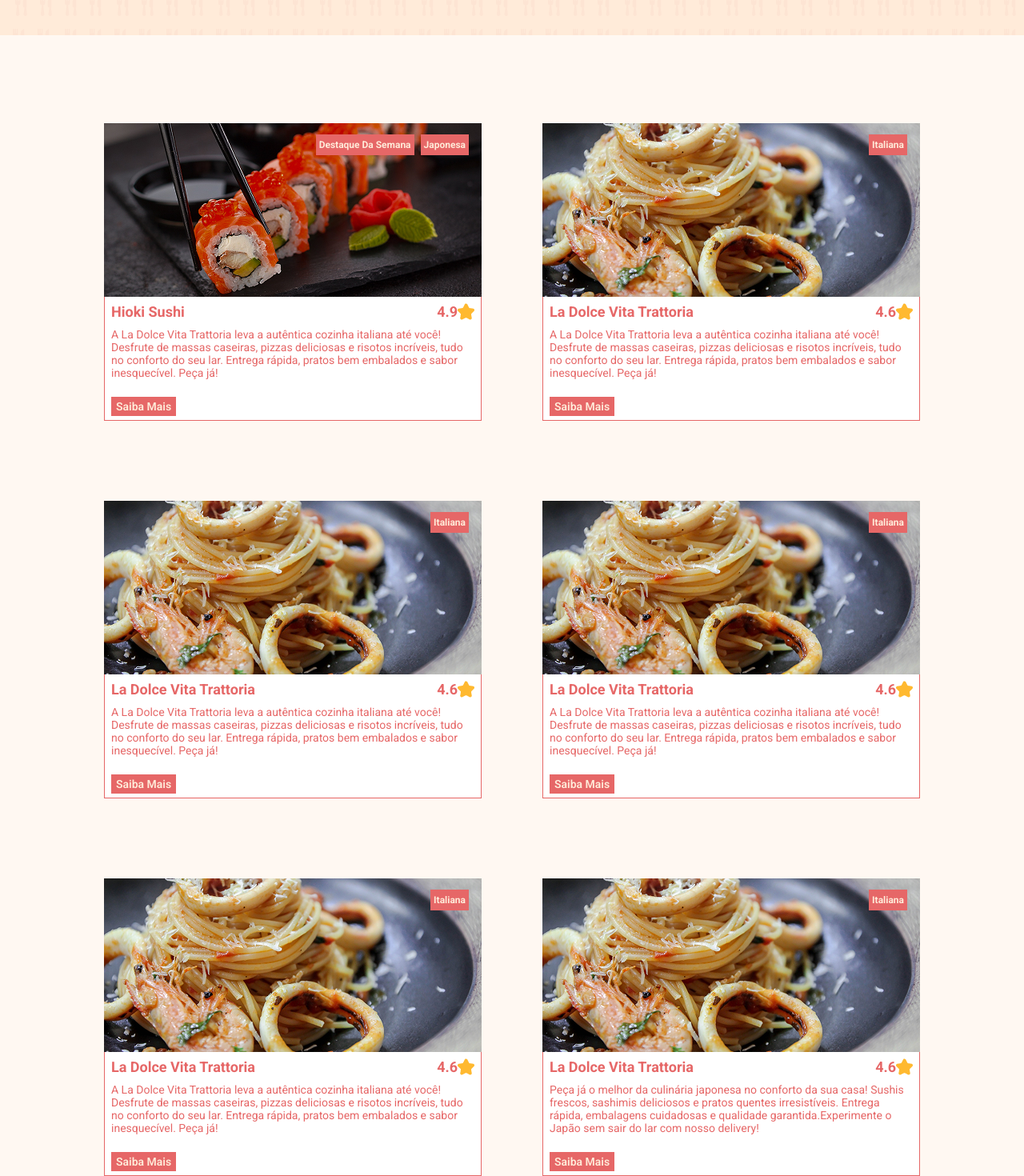
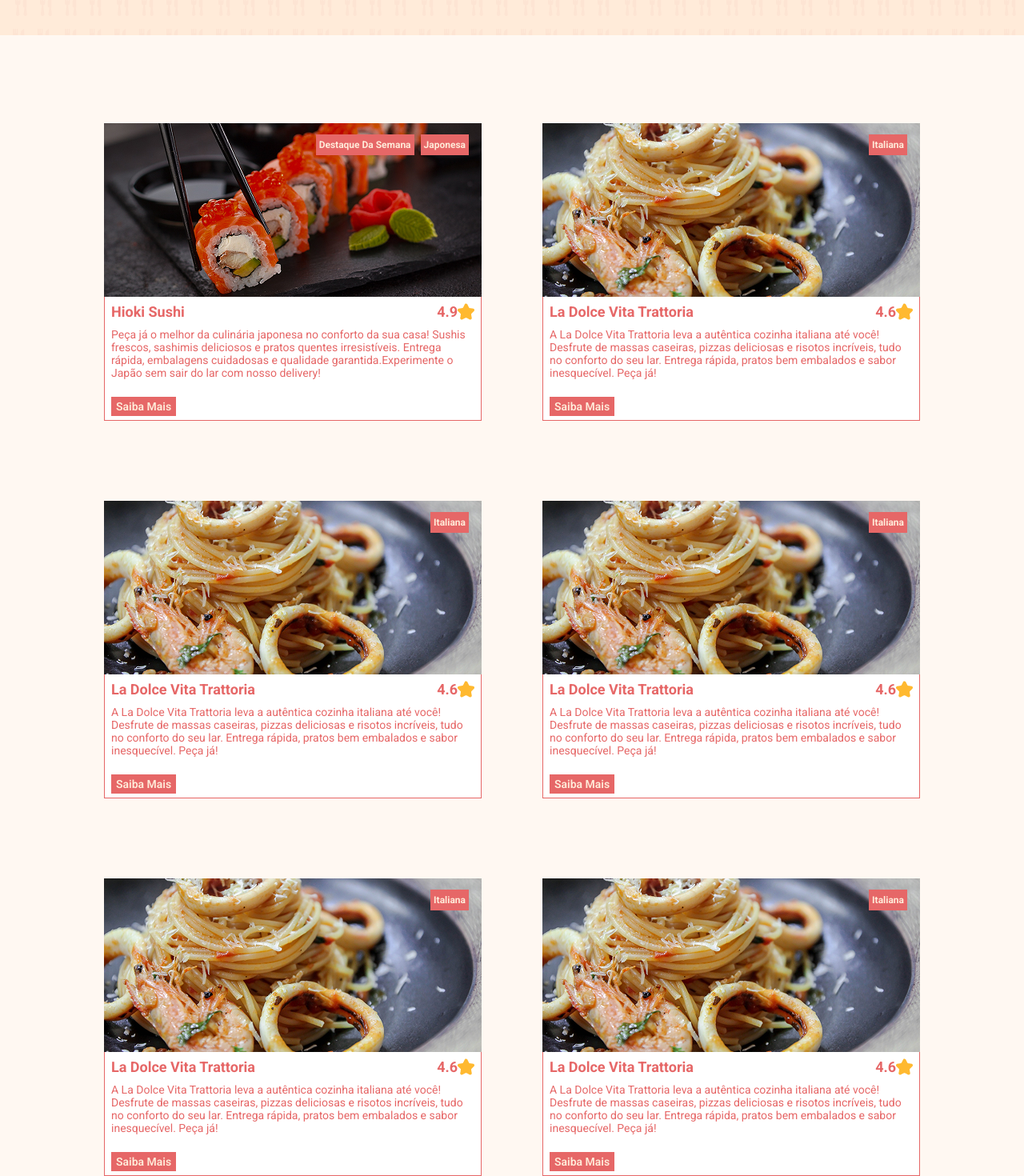
Before and after one commit to GilsonGarciaJunior/Projeto_Oficial_6, a React (Create React App) app: page / in a window 1280 px wide. Shown: the part 340-1810 px from the top of the page at 80% size. Built offline with nearby package versions, Linux system fonts and the light colour scheme.

Commit message:
parte 1 (5)

```diff
--- /dev/null
+++ b/src/components/RestauranteList/RestauranteItems/index.tsx
@@ -0,0 +1,42 @@
+import RestauranteCard from '../../../models/CardRestaurante'
+import { RestauranteDescription, Restaurante, RestauranteTag, Tag, TagInfo, Title, Nota } from "../styles"
+import { ButtonLink } from "../../Buttons/styles"
+import NotaImg from "../../../assets/estrela.png"
+
+type Props = {
+    restaurante: RestauranteCard
+}
+
+const CardRestaurante = ({ restaurante }: Props) => {
+    return (
+        <Restaurante>
+            <RestauranteTag>
+                <img
+                src={restaurante.foto}
+                alt={restaurante.titulo}
+                />
+                <TagInfo>
+                    {restaurante.destaque && (
+                        <Tag>{restaurante.destaque}</Tag>
+                    )}
+                    <Tag>{restaurante.categoria}</Tag>
+                </TagInfo>
+            </RestauranteTag>
+            <RestauranteDescription>
+                <Title>
+                    <h1>{restaurante.titulo}</h1>
+                    <Nota>
+                        <h1>{restaurante.nota}</h1>
+                        <img src={NotaImg} alt="" />
+                    </Nota>
+                </Title>
+                <p>{restaurante.descricao}</p>
+                <ButtonLink to="/Perfil">
+                Saiba Mais
+                </ButtonLink>
+            </RestauranteDescription>
+        </Restaurante>
+    )
+}
+
+export default CardRestaurante
--- a/src/components/RestauranteList/index.tsx
+++ b/src/components/RestauranteList/index.tsx
@@ -1,129 +1,73 @@
-import { RestauranteContainer, RestauranteDescription, Restaurante, RestauranteListagem, RestauranteInfo, RestauranteTag, Tag, TagInfo, Title, Nota } from "./styles"
-import { ButtonLink } from "../Buttons/styles"
+import { RestauranteContainer, RestauranteListagem, RestauranteInfo } from "./styles"
 import RestauranteJapImg from "../../assets/RestauranteJapao.jpg"
 import RestauranteItalianoImg from "../../assets/RestauranteItaliano.png"
-import NotaImg from "../../assets/estrela.png"
+import RestauranteItems from "./RestauranteItems"
+import RestauranteCard from "../../models/CardRestaurante"
+
+const Restaurantes: RestauranteCard[] = [
+    {
+        id: 1,
+        titulo: 'Hioki Sushi',
+        categoria: 'Japonesa',
+        descricao: 'Peça já o melhor da culinária japonesa no conforto da sua casa! Sushis frescos, sashimis deliciosos e pratos quentes irresistíveis. Entrega rápida, embalagens cuidadosas e qualidade garantida.Experimente o Japão sem sair do lar com nosso delivery!',
+        foto: RestauranteJapImg,
+        nota: 4.9,
+        destaque: 'Destaque da Semana'
+    },
+    {
+        id: 2,
+        titulo: 'La Dolce Vita Trattoria',
+        categoria: 'Italiana',
+        descricao: 'A La Dolce Vita Trattoria leva a autêntica cozinha italiana até você! Desfrute de massas caseiras, pizzas deliciosas e risotos incríveis, tudo no conforto do seu lar. Entrega rápida, pratos bem embalados e sabor inesquecível. Peça já!',
+        foto: RestauranteItalianoImg,
+        nota: 4.6
+    },
+    {
+        id: 3,
+        titulo: 'La Dolce Vita Trattoria',
+        categoria: 'Italiana',
+        descricao: 'A La Dolce Vita Trattoria leva a autêntica cozinha italiana até você! Desfrute de massas caseiras, pizzas deliciosas e risotos incríveis, tudo no conforto do seu lar. Entrega rápida, pratos bem embalados e sabor inesquecível. Peça já!',
+        foto: RestauranteItalianoImg,
+        nota: 4.6
+    },
+    {
+        id: 4,
+        titulo: 'La Dolce Vita Trattoria',
+        categoria: 'Italiana',
+        descricao: 'A La Dolce Vita Trattoria leva a autêntica cozinha italiana até você! Desfrute de massas caseiras, pizzas deliciosas e risotos incríveis, tudo no conforto do seu lar. Entrega rápida, pratos bem embalados e sabor inesquecível. Peça já!',
+        foto: RestauranteItalianoImg,
+        nota: 4.6
+    },
+    {
+        id: 5,
+        titulo: 'La Dolce Vita Trattoria',
+        categoria: 'Italiana',
+        descricao: 'A La Dolce Vita Trattoria leva a autêntica cozinha italiana até você! Desfrute de massas caseiras, pizzas deliciosas e risotos incríveis, tudo no conforto do seu lar. Entrega rápida, pratos bem embalados e sabor inesquecível. Peça já!',
+        foto: RestauranteItalianoImg,
+        nota: 4.6
+    },
+    {
+        id: 6,
+        titulo: 'La Dolce Vita Trattoria',
+        categoria: 'Italiana',
+        descricao: 'A La Dolce Vita Trattoria leva a autêntica cozinha italiana até você! Desfrute de massas caseiras, pizzas deliciosas e risotos incríveis, tudo no conforto do seu lar. Entrega rápida, pratos bem embalados e sabor inesquecível. Peça já!',
+        foto: RestauranteItalianoImg,
+        nota: 4.6
+    },
+]
+
 
 const RestauranteList = () => {
     return (
         <RestauranteContainer className="container">
             <RestauranteInfo>
                 <RestauranteListagem>
-                    <Restaurante>
-                        <RestauranteTag>
-                            <img src={RestauranteJapImg} alt="Foto do Restaurante" />
-                            <TagInfo>
-                                <Tag>Destaque da Semana</Tag>
-                                <Tag>Japonesa</Tag>
-                            </TagInfo>
-                        </RestauranteTag>
-                        <RestauranteDescription>
-                            <Title>
-                                <h1>Hioki Sushi</h1>
-                                <Nota>
-                                    <h1>4.9</h1>
-                                    <img src={NotaImg} alt="" />
-                                </Nota>
-                            </Title>
-                            <p>A La Dolce Vita Trattoria leva a autêntica cozinha italiana até você! Desfrute de massas caseiras, pizzas deliciosas e risotos incríveis, tudo no conforto do seu lar. Entrega rápida, pratos bem embalados e sabor inesquecível. Peça já!</p>
-                            <ButtonLink to={'/Perfil'}>Saiba Mais</ButtonLink>
-                        </RestauranteDescription>
-                    </Restaurante>
-                    <Restaurante>
-                        <RestauranteTag>
-                            <img src={RestauranteItalianoImg} alt="Foto do Restaurante" />
-                            <TagInfo>
-                                <Tag>Italiana</Tag>
-                            </TagInfo>
-                        </RestauranteTag>
-                        <RestauranteDescription>
-                            <Title>
-                                <h1>La Dolce Vita Trattoria</h1>
-                                <Nota>
-                                    <h1>4.6</h1>
-                                    <img src={NotaImg} alt="" />
-                                </Nota>
-                            </Title>
-                            <p>A La Dolce Vita Trattoria leva a autêntica cozinha italiana até você! Desfrute de massas caseiras, pizzas deliciosas e risotos incríveis, tudo no conforto do seu lar. Entrega rápida, pratos bem embalados e sabor inesquecível. Peça já!</p>
-                            <ButtonLink to={'/Perfil'}>Saiba Mais</ButtonLink>
-                        </RestauranteDescription>
-                    </Restaurante>
-                    <Restaurante>
-                        <RestauranteTag>
-                            <img src={RestauranteItalianoImg} alt="Foto do Restaurante" />
-                            <TagInfo>
-                                <Tag>Italiana</Tag>
-                            </TagInfo>
-                        </RestauranteTag>
-                        <RestauranteDescription>
-                            <Title>
-                                <h1>La Dolce Vita Trattoria</h1>
-                                <Nota>
-                                    <h1>4.6</h1>
-                                    <img src={NotaImg} alt="" />
-                                </Nota>
-                            </Title>
-                            <p>A La Dolce Vita Trattoria leva a autêntica cozinha italiana até você! Desfrute de massas caseiras, pizzas deliciosas e risotos incríveis, tudo no conforto do seu lar. Entrega rápida, pratos bem embalados e sabor inesquecível. Peça já!</p>
-                            <ButtonLink to={'/Perfil'}>Saiba Mais</ButtonLink>
-                        </RestauranteDescription>
-                    </Restaurante>
-                    <Restaurante>
-                        <RestauranteTag>
-                            <img src={RestauranteItalianoImg} alt="Foto do Restaurante" />
-                            <TagInfo>
-                                <Tag>Italiana</Tag>
-                            </TagInfo>
-                        </RestauranteTag>
-                        <RestauranteDescription>
-                            <Title>
-                                <h1>La Dolce Vita Trattoria</h1>
-                                <Nota>
-                                    <h1>4.6</h1>
-                                    <img src={NotaImg} alt="" />
-                                </Nota>
-                            </Title>
-                            <p>A La Dolce Vita Trattoria leva a autêntica cozinha italiana até você! Desfrute de massas caseiras, pizzas deliciosas e risotos incríveis, tudo no conforto do seu lar. Entrega rápida, pratos bem embalados e sabor inesquecível. Peça já!</p>
-                            <ButtonLink to={'/Perfil'}>Saiba Mais</ButtonLink>
-                        </RestauranteDescription>
-                    </Restaurante>
-                    <Restaurante>
-                        <RestauranteTag>
-                            <img src={RestauranteItalianoImg} alt="Foto do Restaurante" />
-                            <TagInfo>
-                                <Tag>Italiana</Tag>
-                            </TagInfo>
-                        </RestauranteTag>
-                        <RestauranteDescription>
-                            <Title>
-                                <h1>La Dolce Vita Trattoria</h1>
-                                <Nota>
-                                    <h1>4.6</h1>
-                                    <img src={NotaImg} alt="" />
-                                </Nota>
-                            </Title>
-                            <p>A La Dolce Vita Trattoria leva a autêntica cozinha italiana até você! Desfrute de massas caseiras, pizzas deliciosas e risotos incríveis, tudo no conforto do seu lar. Entrega rápida, pratos bem embalados e sabor inesquecível. Peça já!</p>
-                            <ButtonLink to={'/Perfil'}>Saiba Mais</ButtonLink>
-                        </RestauranteDescription>
-                    </Restaurante>
-                    <Restaurante>
-                        <RestauranteTag>
-                            <img src={RestauranteItalianoImg} alt="Foto do Restaurante" />
-                            <TagInfo>
-                                <Tag>Italiana</Tag>
-                            </TagInfo>
-                        </RestauranteTag>
-                        <RestauranteDescription>
-                            <Title>
-                                <h1>La Dolce Vita Trattoria</h1>
-                                <Nota>
-                                    <h1>4.6</h1>
-                                    <img src={NotaImg} alt="" />
-                                </Nota>
-                            </Title>
-                            <p>Peça já o melhor da culinária japonesa no conforto da sua casa! Sushis frescos, sashimis deliciosos e pratos quentes irresistíveis. Entrega rápida, embalagens cuidadosas e qualidade garantida.Experimente o Japão sem sair do lar com nosso delivery!</p>
-                            <ButtonLink to={'/Perfil'}>Saiba Mais</ButtonLink>
-                        </RestauranteDescription>
-                    </Restaurante>
+                    {Restaurantes.map((item) => (
+                        <RestauranteItems
+                            key={item.id}
+                            restaurante={item}
+                        />
+                    ))}
                 </RestauranteListagem>
             </RestauranteInfo>
         </RestauranteContainer>
--- a/src/components/RestauranteList/styles.ts
+++ b/src/components/RestauranteList/styles.ts
@@ -41,7 +41,7 @@ export const Tag = styled.span`
 `;
 
 export const RestauranteListagem = styled.ul`
-    margin-top: 80px;
+    margin: 80px 0;
     justify-content: center;
     align-items: center;
     max-width: 1024px;
--- /dev/null
+++ b/src/models/CardRestaurante.ts
@@ -0,0 +1,29 @@
+class RestauranteCard {
+    id: number
+    titulo: string
+    categoria: string
+    descricao: string
+    foto: string
+    nota: number
+    destaque?: string
+
+    constructor(
+        id: number,
+        titulo: string,
+        categoria: string,
+        descricao: string,
+        foto: string,
+        nota: number,
+        destaque?: string
+    ) {
+        this.id = id
+        this.titulo = titulo
+        this.categoria = categoria
+        this.descricao = descricao
+        this.foto = foto
+        this.nota = nota
+        this.destaque = destaque
+    }
+}
+
+export default RestauranteCard
--- a/src/routes.tsx
+++ b/src/routes.tsx
@@ -1,10 +1,12 @@
 import { Routes, Route } from 'react-router-dom'
 import Home from './pages/Home'
 import Perfil from './pages/Perfil'
+import Product from './pages/Product'
 
 export const Rotas = () => (
     <Routes>
         <Route path="/" element={<Home />} />
         <Route path="/Perfil" element={<Perfil />} />
+        <Route path='/Product/:id' element={<Product />} />
     </Routes>
 )
```
Also changed, not shown: src/pages/Product/index.tsx (added, +11 -0 lines).
